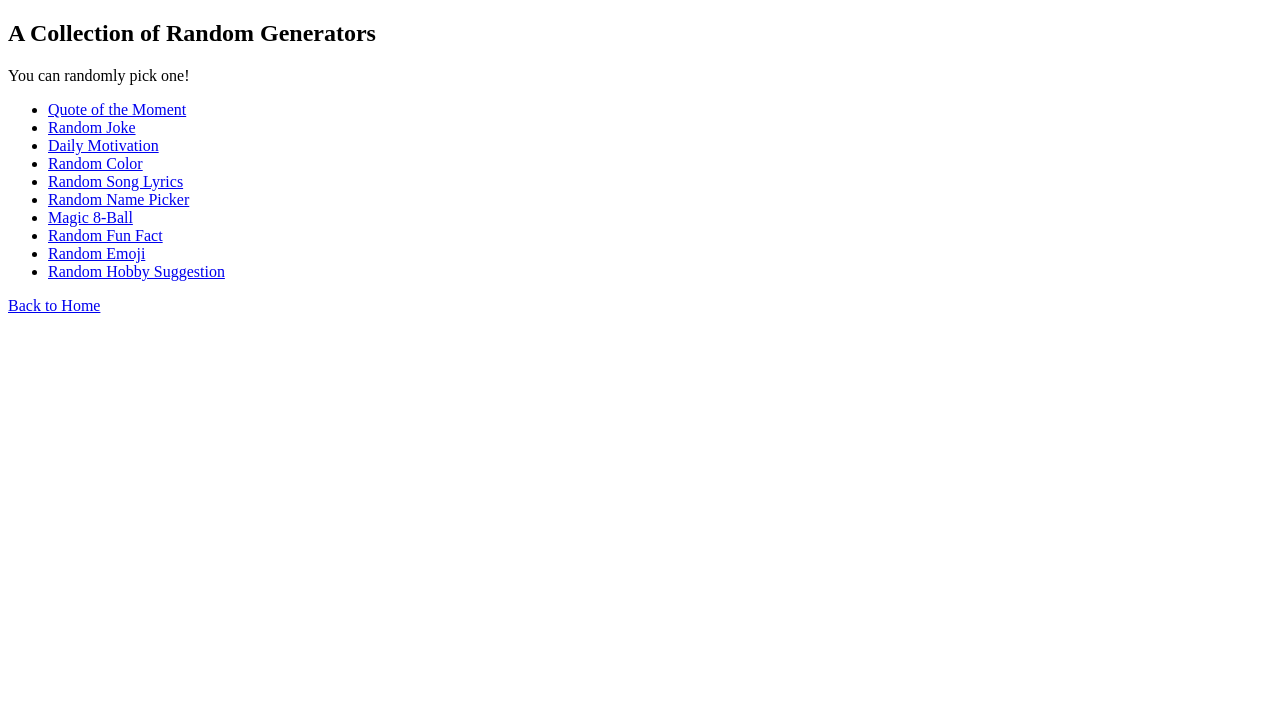
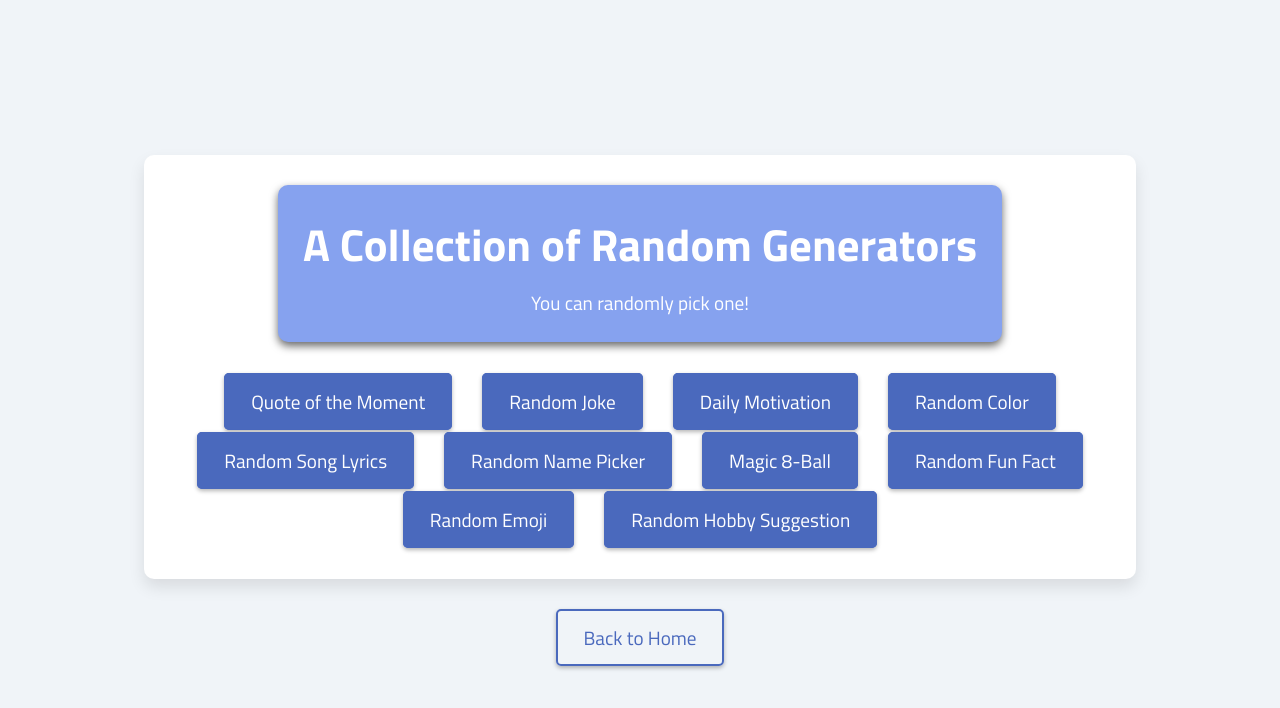
Before and after one commit to mburuxx/arbitrary, a plain HTML site: page pages/index.html in a window 1280 px wide. Drawn offline with Linux system fonts and the light colour scheme.

Commit message:
Reorganized directories

```diff
--- a/pages/index.html
+++ b/pages/index.html
@@ -4,7 +4,7 @@
     <meta charset="UTF-8">
     <meta name="viewport" content="width=device-width, initial-scale=1.0">
     <title>Explore - Arbitrary</title>
-    <link rel="stylesheet" href="./styles/explore.css">
+    <link rel="stylesheet" href="style.css">
 </head>
 <body>
     <section>
@@ -15,7 +15,7 @@
 
         <ul>
             <li><a href="quote.html">Quote of the Moment</a></li>
-            <li><a href="./random_jokes/index.html">Random Joke</a></li>
+            <li><a href="./random-jokes/index.html">Random Joke</a></li>
             <li><a href="motivation.html">Daily Motivation</a></li>
             <li><a href="color.html">Random Color</a></li>
             <li><a href="lyrics.html">Random Song Lyrics</a></li>
```
Also changed, not shown: index.html (+1 -1 lines), pages/random-jokes/index.html (renamed from pages/random_jokes/index.html), pages/random-jokes/script.js (renamed from pages/random_jokes/script.js), pages/random-jokes/style.css (renamed from pages/random_jokes/style.css), pages/random-quotes/index.html (added), pages/random-quotes/script.js (added), pages/random-quotes/style.css (added).
